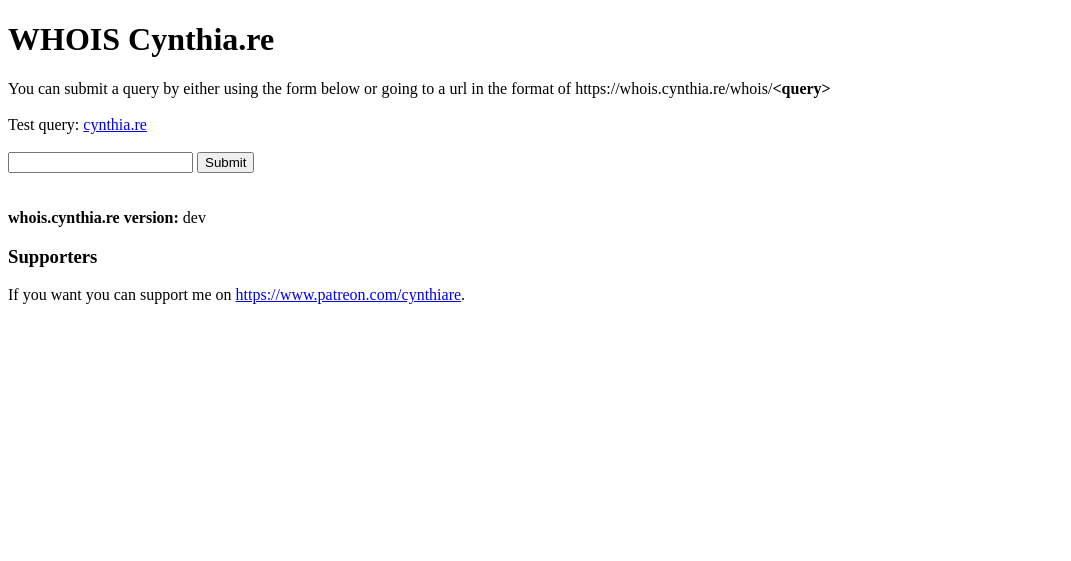
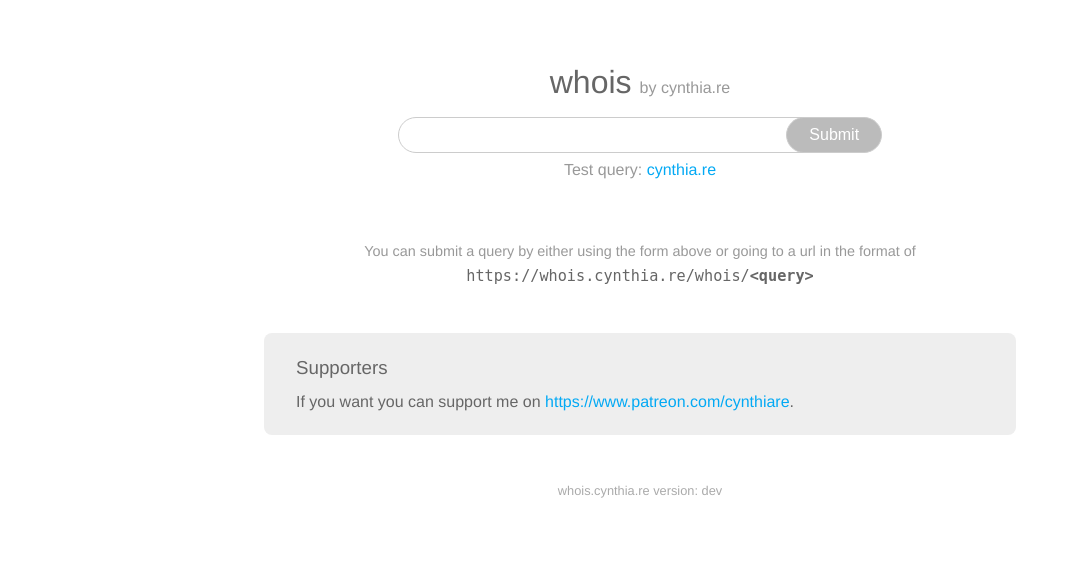
Before and after one commit to bitcynth/whois-v2, a Flask app: page / in a window 1280 px wide. Shown: the top 561 px of the page, without its empty margins (0-1071 px from the left). Run offline with Flask 2, Linux system fonts and the light colour scheme.

Commit message:
new UI!!

```diff
--- /dev/null
+++ b/app/static/modern.css
@@ -0,0 +1,26 @@
+* { box-sizing: border-box; word-break: break-all; word-break: break-word; overflow-wrap: break-word; }
+body { padding: 32px 16px; color: #999; font-weight: 300; text-align: center; font-family: Helvetica, sans-serif; max-width: 800px; margin: 0 auto; }
+main { margin-bottom: 64px; }
+header { margin-bottom: 16px; }
+h1 { margin: 0 8px 0 0; display: inline-block; color: #666; font-weight: 400; }
+form { margin-bottom: 8px; }
+input { border: 1px solid #ccc; border-radius: 100px; font-size: 16px; outline: 0; padding: 8px 16px; transition: all 0.2s; height: 36px; }
+.inp { padding-right: 108px; color: #999; max-width: 480px; width: 90%; }
+.btn { background-color: #bbb; color: #fff; margin-left: -96px; width: 96px; cursor: pointer; }
+.inp:focus { border-color: #03a9f4; }
+.inp:focus + .btn { background-color: #999; border-color: #03a9f4; }
+.inp + .btn:hover, .inp + .btn:focus { background-color: #03a9f4; border-color: #03a9f4; }
+section { margin: 48px 0; }
+.instructions { font-size: 0.9em; }
+pre { font-size: 1.3em; margin: 8px 0 0; color: #666; white-space: pre-wrap; }
+a { color: #03a9f4; text-decoration: none; transition: all 0.2s; }
+a:hover, a:focus { color: #e84ed3; outline: 0; }
+.supporters { background-color: #eee; text-align: left; padding: 24px 32px; border-radius: 8px; }
+h3 { margin: 0 0 12px; font-weight: 400; color: #666; }
+ul { padding-left: 32px; font-size: 0.9em; }
+li { font-size: 0.9em; margin-bottom: 4px; }
+p { margin: 0; color: #666; }
+footer { color: #aaa; font-size: 0.8em; }
+@media screen and (min-width: 480px) {
+  body { padding: 64px 24px; }
+}
--- a/app/templates/base.html
+++ b/app/templates/base.html
@@ -5,8 +5,11 @@
         <title>{{ title }} | WHOIS Cynthia.re</title>
         {% else %}
         <title>WHOIS Cynthia.re</title>
-        {% endif %}
+		{% endif %}
 		<meta charset="utf-8">
+		<meta name="viewport" content="width=device-width,initial-scale=1">
+		<meta name="HandheldFriendly" content="true">
+		<link rel="stylesheet" href="/static/modern.css">
 	</head>
 	<body>
 		{% block content %}{% endblock %}
--- a/app/templates/index.html
+++ b/app/templates/index.html
@@ -1,33 +1,29 @@
 {% extends "base.html" %}
 
 {% block content %}
-<h1>WHOIS Cynthia.re</h1>
+<main>
+    <header><h1>whois</h1><span>by cynthia.re</span></header>
+    <form action="/whois" method="post">
+        <input class="inp" type="text" name="query" id="query">
+        <input class="btn" type="submit" value="Submit">
+    </form>
+    <div>Test query: <a href="/whois/cynthia.re">cynthia.re</a></div>
+</main>
 
-You can submit a query by either using the form below or going to a url in the format of https://whois.cynthia.re/whois/<b>&lt;query&gt;</b><br>
+<section class="instructions">
+    You can submit a query by either using the form above or going to a url in the format of <pre>https://whois.cynthia.re/whois/<b>&lt;query&gt;</b></pre>
+</section>
 
-<br>
+<section class="supporters">
+    <h3>Supporters</h3>
+    <ul>
+        {% for s in supporters %}
+        <li>{{ s }}</li>
+        {% endfor %}
+    </ul>
+    <p>If you want you can support me on <a href="https://www.patreon.com/cynthiare">https://www.patreon.com/cynthiare</a>.</p>
+</section>
 
-Test query: <a href="/whois/cynthia.re">cynthia.re</a><br>
-
-<br>
-
-<form action="/whois" method="post">
-    <input type="text" name="query" id="query">
-    <input type="submit" value="Submit">
-</form>
-
-<br>
-<br>
-
-<b>whois.cynthia.re version:</b> {{ version }}
-
-<h3>Supporters</h3>
-If you want you can support me on <a href="https://www.patreon.com/cynthiare">https://www.patreon.com/cynthiare</a>.
-<br>
-<ul>
-    {% for s in supporters %}
-    <li>{{ s }}</li>
-    {% endfor %}
-</ul>
+<footer>whois.cynthia.re version: {{ version }}</footer>
 
 {% endblock %}
```
Also changed, not shown: app/templates/whois_response.html (+14 -5 lines).
